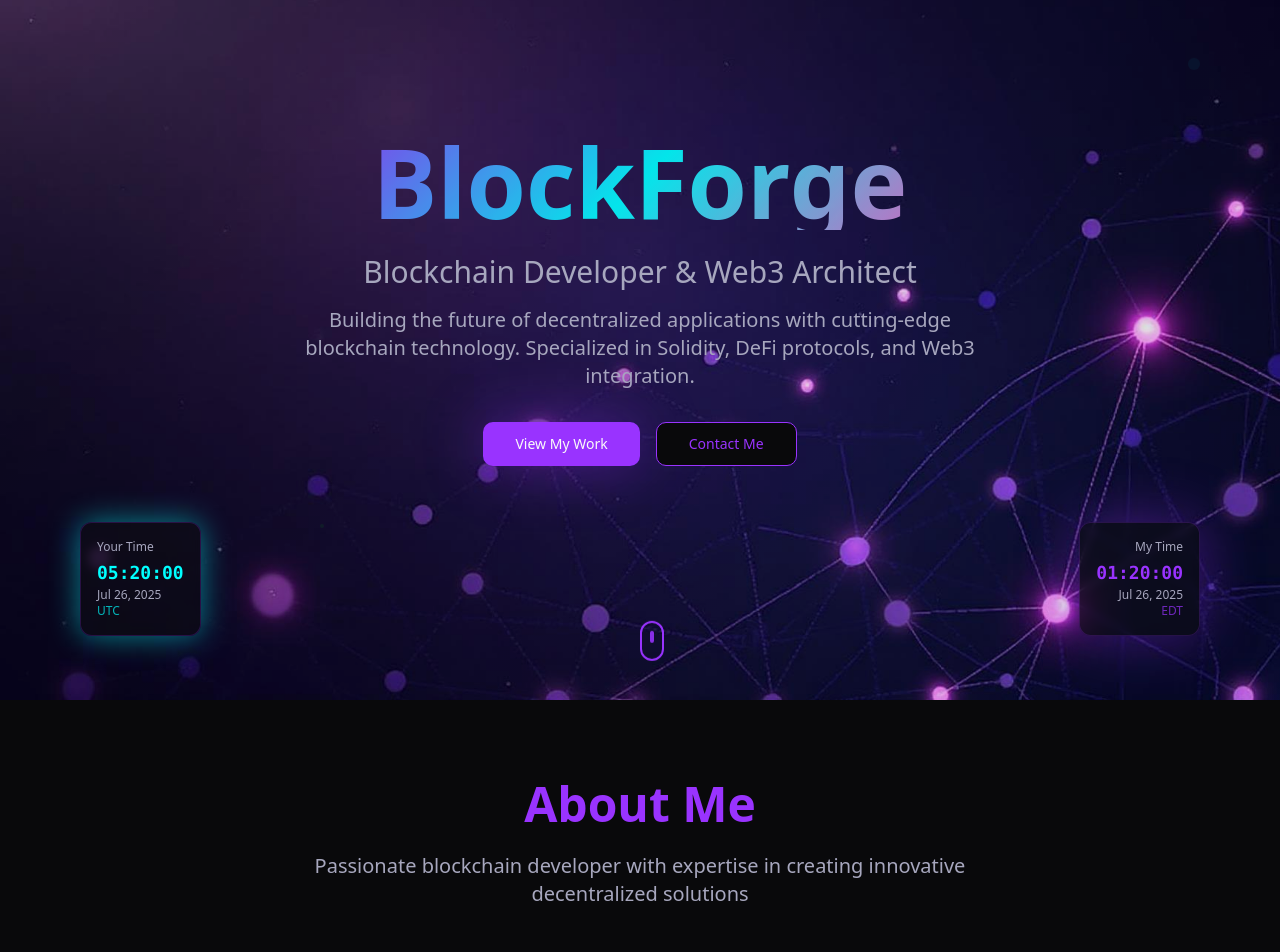
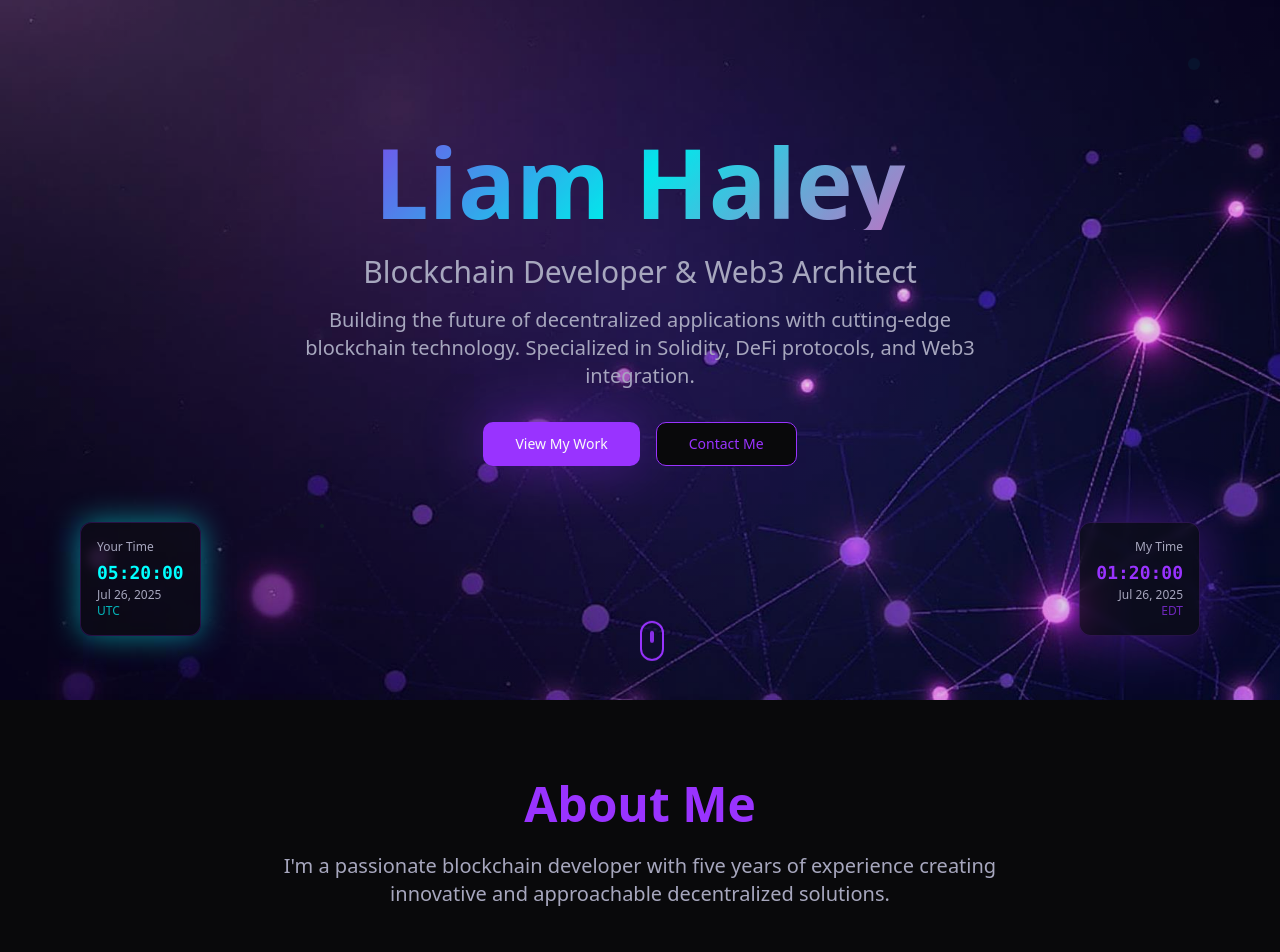
Before and after one commit to liamhaley0622/liam-portfolio-web3.v1.app, a React (Vite) app: page / in a window 1280 px wide. Shown: the part 100-1052 px from the top of the page. Built offline with nearby package versions, Linux system fonts and the light colour scheme.

Commit message:
Update logo and About Me section
Update the logo in the Hero section from "BlockForge" to "Liam Haley".
Update the description in the About Me section to "I'm a passionate blockchain developer with five years of experience creating innovative and approachable decentralized solutions."

```diff
--- a/src/components/About.tsx
+++ b/src/components/About.tsx
@@ -6,7 +6,7 @@ const About = () => {
       <div className="text-center mb-16">
         <h2 className="text-4xl md:text-5xl font-bold mb-6 text-primary">About Me</h2>
         <p className="text-xl text-muted-foreground max-w-3xl mx-auto">
-          Passionate blockchain developer with expertise in creating innovative decentralized solutions
+          I'm a passionate blockchain developer with five years of experience creating innovative and approachable decentralized solutions.
         </p>
       </div>
 
--- a/src/components/Hero.tsx
+++ b/src/components/Hero.tsx
@@ -25,7 +25,7 @@ const Hero = () => {
 
       <div className="relative z-10 text-center px-4 max-w-4xl mx-auto animate-slide-up">
         <h1 className="text-6xl md:text-8xl font-bold mb-6 bg-gradient-primary bg-clip-text text-transparent animate-glow-pulse">
-          BlockForge
+          Liam Haley
         </h1>
         <h2 className="text-2xl md:text-3xl text-muted-foreground mb-4 animate-slide-up" style={{animationDelay: '0.2s'}}>
           Blockchain Developer & Web3 Architect
```
